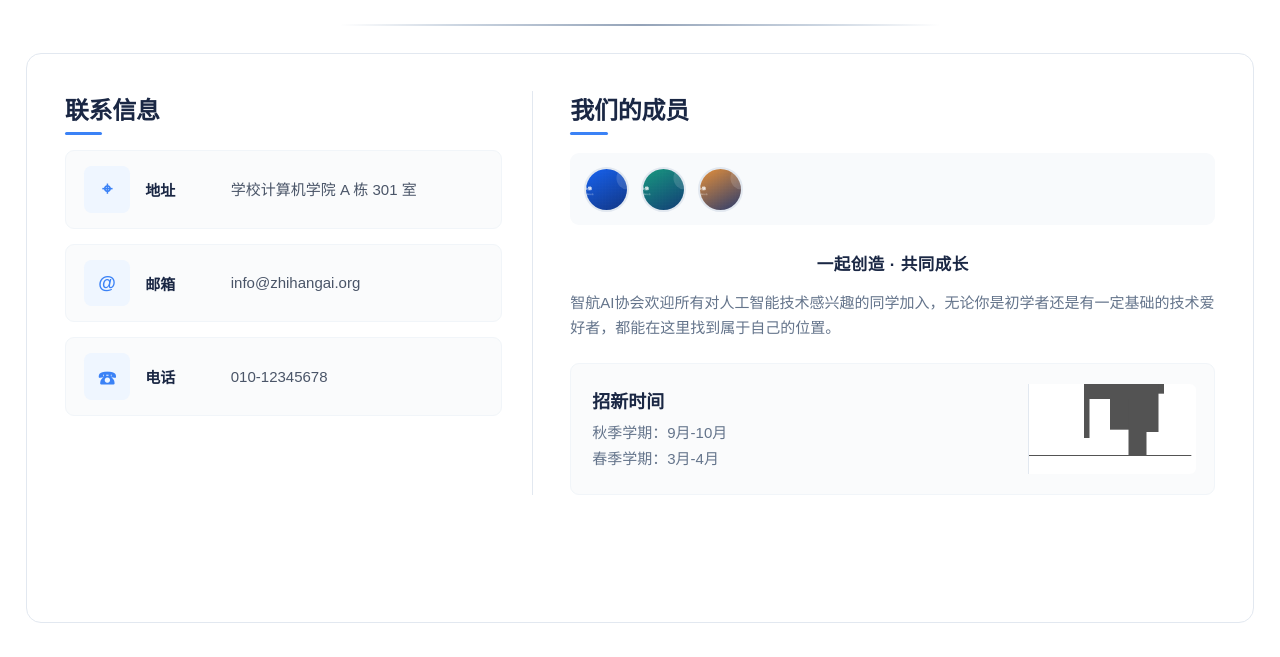
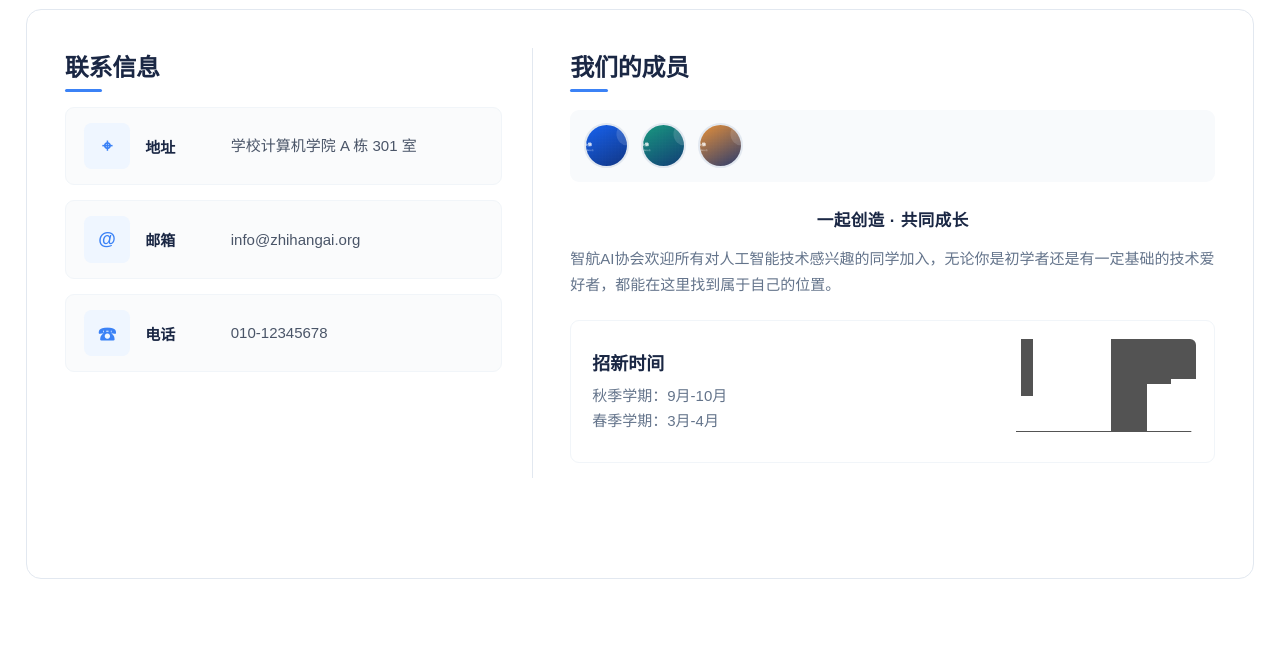
Before and after one commit to BREEY05/AiNavi, a website: page join.html in a window 1280 px wide. Shown: the part 438-1095 px from the top of the page. After the commit the page ends 1036 px from the top, so only its background shows below. Drawn offline with Linux system fonts and the light colour scheme; no server answers.

Commit message:
Update styles.css

```diff
--- a/styles.css
+++ b/styles.css
@@ -1084,10 +1084,10 @@ body[data-page="join"] .secret-logo-button .brand-logo {
 .join-hero {
   display: grid;
   place-items: center;
-  gap: 0.6rem;
-  margin-bottom: 1.8rem;
+  gap: 0.5rem;
+  margin-bottom: 1.2rem;
   text-align: center;
-  padding-top: 2.5rem;
+  padding-top: 1rem;
 }
 
 .join-page-logo {
@@ -1100,7 +1100,7 @@ body[data-page="join"] .secret-logo-button .brand-logo {
 }
 
 .join-hero h1 {
-  margin: 0.2rem 0 0;
+  margin: 0.1rem 0 0;
   color: #1a2744;
   font-size: clamp(2.8rem, 5vw, 4.2rem);
   font-weight: 900;
@@ -1111,7 +1111,7 @@ body[data-page="join"] .secret-logo-button .brand-logo {
 
 .join-hero p {
   width: min(54rem, 88vw);
-  margin: 0.6rem 0 0;
+  margin: 0.4rem 0 0;
   color: #4a5568;
   font-size: 1.15rem;
   line-height: 1.6;
@@ -1123,7 +1123,7 @@ body[data-page="join"] .secret-logo-button .brand-logo {
   width: 100%;
   max-width: 600px;
   height: 2px;
-  margin-top: 1.2rem;
+  margin-top: 1rem;
   background: linear-gradient(90deg, transparent, #cbd5e1 20%, #94a3b8 50%, #cbd5e1 80%, transparent);
   border-radius: 1px;
 }
@@ -1133,7 +1133,7 @@ body[data-page="join"] .secret-logo-button .brand-logo {
   grid-template-columns: minmax(23rem, 0.78fr) minmax(35rem, 1.22fr);
   gap: 2rem;
   width: min(96rem, calc(100vw - 3.5rem));
-  margin: 0 auto 1rem;
+  margin: 0 auto;
   padding: 2.5rem;
   min-height: 38rem;
   border: 1px solid #e2e8f0;
@@ -1315,14 +1315,15 @@ body[data-page="join"] .secret-logo-button .brand-logo {
 .recruit-box {
   position: relative;
   display: grid;
-  grid-template-columns: minmax(0, 1fr) 11.2rem;
+  grid-template-columns: minmax(0, 1fr) 12rem;
   gap: 1rem;
   align-items: center;
   margin-top: 1.5rem;
+  margin-bottom: 1rem;
   padding: 1.2rem;
   border: 1px solid #f1f5f9;
   border-radius: 0.6rem;
-  background: #fafbfc;
+  background: #ffffff;
 }
 
 .recruit-box h3 {
@@ -1341,10 +1342,9 @@ body[data-page="join"] .secret-logo-button .brand-logo {
 
 .dino-stage {
   position: relative;
-  height: 6rem;
+  height: 7rem;
   overflow: hidden;
-  border-left: 1px solid #e2e8f0;
-  background: #ffffff;
+  background: transparent;
   border-radius: 0 0.4rem 0.4rem 0;
 }
 
@@ -1352,7 +1352,7 @@ body[data-page="join"] .secret-logo-button .brand-logo {
   position: absolute;
   left: 0;
   right: 0;
-  bottom: 1.2rem;
+  bottom: 0.8rem;
   height: 1px;
   background: #535353;
   animation: dino-ground 0.18s linear infinite;
@@ -1364,67 +1364,70 @@ body[data-page="join"] .secret-logo-button .brand-logo {
   image-rendering: pixelated;
 }
 
-/* Chrome Dino - Realistic pixel dinosaur */
+/* Chrome Dino - Pixel dinosaur scaled to fit */
 .dino-runner {
-  left: 1rem;
-  bottom: 1.2rem;
-  width: 4.4rem;
-  height: 4.4rem;
+  left: 0.5rem;
+  bottom: 0.8rem;
+  width: 8.8rem;
+  height: 8.8rem;
   color: #535353;
   background: transparent;
-  /* Head */
+  /* Chrome Dino pixel art - each "pixel" is 0.8rem, scaled up */
   box-shadow:
-    /* Top of head and eye */
-    2.2rem 0rem 0 0 currentColor,
-    2.6rem 0rem 0 0 currentColor,
+    /* Row 1 - top of head */
+    4.4rem 0 0 0 currentColor,
+    5.2rem 0 0 0 currentColor,
+    /* Row 2 - eye area */
+    4.4rem -0.8rem 0 0 currentColor,
+    5.2rem -0.8rem 0 0 currentColor,
     /* Eye white */
-    2.6rem -0.4rem 0 0 #fff,
-    /* Face */
-    1.4rem -0.4rem 0 0 currentColor,
-    1.8rem -0.4rem 0 0 currentColor,
-    2.2rem -0.4rem 0 0 currentColor,
-    /* Upper mouth */
-    0.6rem -0.8rem 0 0 currentColor,
-    1rem -0.8rem 0 0 currentColor,
-    1.4rem -0.8rem 0 0 currentColor,
-    1.8rem -0.8rem 0 0 currentColor,
-    /* Lower body */
-    0 -1.2rem 0 0 currentColor,
-    0.4rem -1.2rem 0 0 currentColor,
-    0.8rem -1.2rem 0 0 currentColor,
-    1.2rem -1.2rem 0 0 currentColor,
-    1.6rem -1.2rem 0 0 currentColor,
-    2rem -1.2rem 0 0 currentColor,
-    2.4rem -1.2rem 0 0 currentColor,
-    /* Body */
-    0 -1.6rem 0 0 currentColor,
-    0.4rem -1.6rem 0 0 currentColor,
-    0.8rem -1.6rem 0 0 currentColor,
-    1.2rem -1.6rem 0 0 currentColor,
-    1.6rem -1.6rem 0 0 currentColor,
-    2rem -1.6rem 0 0 currentColor,
-    2.4rem -1.6rem 0 0 currentColor,
+    5.2rem -1.6rem 0 0 #fff,
+    /* Row 3 - face */
     2.8rem -1.6rem 0 0 currentColor,
-    /* Arms */
-    1.2rem -2rem 0 0 currentColor,
-    1.6rem -2rem 0 0 currentColor,
-    2rem -2rem 0 0 currentColor,
-    /* Upper legs and tail */
-    0.4rem -2.4rem 0 0 currentColor,
-    0.8rem -2.4rem 0 0 currentColor,
+    3.6rem -1.6rem 0 0 currentColor,
+    4.4rem -1.6rem 0 0 currentColor,
+    5.2rem -1.6rem 0 0 currentColor,
+    6rem -1.6rem 0 0 currentColor,
+    /* Row 4 - upper mouth */
     1.2rem -2.4rem 0 0 currentColor,
-    3.2rem -2.4rem 0 0 currentColor,
+    2rem -2.4rem 0 0 currentColor,
+    2.8rem -2.4rem 0 0 currentColor,
     3.6rem -2.4rem 0 0 currentColor,
-    /* Lower legs */
-    0.4rem -2.8rem 0 0 currentColor,
-    0.8rem -2.8rem 0 0 currentColor,
-    1.2rem -2.8rem 0 0 currentColor,
-    1.6rem -2.8rem 0 0 currentColor,
-    /* Feet */
-    0.2rem -3.2rem 0 0 currentColor,
-    0.6rem -3.2rem 0 0 currentColor,
-    1.4rem -3.2rem 0 0 currentColor,
-    1.8rem -3.2rem 0 0 currentColor;
+    4.4rem -2.4rem 0 0 currentColor,
+    /* Row 5 - neck/body top */
+    0 -3.2rem 0 0 currentColor,
+    0.8rem -3.2rem 0 0 currentColor,
+    1.6rem -3.2rem 0 0 currentColor,
+    2.4rem -3.2rem 0 0 currentColor,
+    /* Row 6 - body */
+    0 -4rem 0 0 currentColor,
+    0.8rem -4rem 0 0 currentColor,
+    1.6rem -4rem 0 0 currentColor,
+    2.4rem -4rem 0 0 currentColor,
+    3.2rem -4rem 0 0 currentColor,
+    4rem -4rem 0 0 currentColor,
+    4.8rem -4rem 0 0 currentColor,
+    5.6rem -4rem 0 0 currentColor,
+    /* Row 7 - arms */
+    2.4rem -4.8rem 0 0 currentColor,
+    3.2rem -4.8rem 0 0 currentColor,
+    4rem -4.8rem 0 0 currentColor,
+    /* Row 8 - upper legs & tail */
+    0.8rem -5.6rem 0 0 currentColor,
+    1.6rem -5.6rem 0 0 currentColor,
+    2.4rem -5.6rem 0 0 currentColor,
+    6.4rem -5.6rem 0 0 currentColor,
+    7.2rem -5.6rem 0 0 currentColor,
+    /* Row 9 - lower legs */
+    0.8rem -6.4rem 0 0 currentColor,
+    1.6rem -6.4rem 0 0 currentColor,
+    2.4rem -6.4rem 0 0 currentColor,
+    3.2rem -6.4rem 0 0 currentColor,
+    /* Row 10 - feet */
+    0.4rem -7.2rem 0 0 currentColor,
+    1.2rem -7.2rem 0 0 currentColor,
+    2.8rem -7.2rem 0 0 currentColor,
+    3.6rem -7.2rem 0 0 currentColor;
   animation: dino-jump 0.6s cubic-bezier(0.2, 0.8, 0.3, 1) infinite;
 }
 
@@ -1432,51 +1435,51 @@ body[data-page="join"] .secret-logo-button .brand-logo {
   content: none;
 }
 
-/* Chrome Cactus */
+/* Chrome Cactus - Scaled */
 .dino-cactus {
-  right: -3rem;
-  bottom: 1.2rem;
-  width: 2.6rem;
-  height: 3.8rem;
+  right: -5rem;
+  bottom: 0.8rem;
+  width: 5.2rem;
+  height: 7.6rem;
   color: #535353;
   box-shadow:
     /* Main trunk */
-    0.4rem 0 0 0 currentColor,
     0.8rem 0 0 0 currentColor,
-    1.2rem 0 0 0 currentColor,
-    0.4rem -0.4rem 0 0 currentColor,
-    0.8rem -0.4rem 0 0 currentColor,
-    1.2rem -0.4rem 0 0 currentColor,
-    0.4rem -0.8rem 0 0 currentColor,
+    1.6rem 0 0 0 currentColor,
+    2.4rem 0 0 0 currentColor,
     0.8rem -0.8rem 0 0 currentColor,
-    1.2rem -0.8rem 0 0 currentColor,
-    0.4rem -1.2rem 0 0 currentColor,
-    0.8rem -1.2rem 0 0 currentColor,
-    1.2rem -1.2rem 0 0 currentColor,
-    0.4rem -1.6rem 0 0 currentColor,
+    1.6rem -0.8rem 0 0 currentColor,
+    2.4rem -0.8rem 0 0 currentColor,
     0.8rem -1.6rem 0 0 currentColor,
-    1.2rem -1.6rem 0 0 currentColor,
-    0.4rem -2rem 0 0 currentColor,
-    0.8rem -2rem 0 0 currentColor,
-    1.2rem -2rem 0 0 currentColor,
-    0.4rem -2.4rem 0 0 currentColor,
+    1.6rem -1.6rem 0 0 currentColor,
+    2.4rem -1.6rem 0 0 currentColor,
     0.8rem -2.4rem 0 0 currentColor,
-    1.2rem -2.4rem 0 0 currentColor,
-    0.4rem -2.8rem 0 0 currentColor,
-    0.8rem -2.8rem 0 0 currentColor,
-    1.2rem -2.8rem 0 0 currentColor,
-    0.6rem -3.2rem 0 0 currentColor,
-    1rem -3.2rem 0 0 currentColor,
+    1.6rem -2.4rem 0 0 currentColor,
+    2.4rem -2.4rem 0 0 currentColor,
+    0.8rem -3.2rem 0 0 currentColor,
+    1.6rem -3.2rem 0 0 currentColor,
+    2.4rem -3.2rem 0 0 currentColor,
+    0.8rem -4rem 0 0 currentColor,
+    1.6rem -4rem 0 0 currentColor,
+    2.4rem -4rem 0 0 currentColor,
+    0.8rem -4.8rem 0 0 currentColor,
+    1.6rem -4.8rem 0 0 currentColor,
+    2.4rem -4.8rem 0 0 currentColor,
+    0.8rem -5.6rem 0 0 currentColor,
+    1.6rem -5.6rem 0 0 currentColor,
+    2.4rem -5.6rem 0 0 currentColor,
+    1.2rem -6.4rem 0 0 currentColor,
+    2rem -6.4rem 0 0 currentColor,
     /* Left arm */
-    0 -0.8rem 0 0 currentColor,
-    0 -1.2rem 0 0 currentColor,
     0 -1.6rem 0 0 currentColor,
-    -0.4rem -1.2rem 0 0 currentColor,
+    0 -2.4rem 0 0 currentColor,
+    0 -3.2rem 0 0 currentColor,
+    -0.8rem -2.4rem 0 0 currentColor,
     /* Right arm */
-    1.6rem -1.6rem 0 0 currentColor,
-    2rem -1.6rem 0 0 currentColor,
-    2rem -2rem 0 0 currentColor;
-  animation: cactus-run 2s linear infinite;
+    3.2rem -3.2rem 0 0 currentColor,
+    4rem -3.2rem 0 0 currentColor,
+    4rem -4rem 0 0 currentColor;
+  animation: cactus-run 3s linear infinite;
 }
 
 @keyframes dino-jump {
@@ -1484,7 +1487,7 @@ body[data-page="join"] .secret-logo-button .brand-logo {
     transform: translateY(0);
   }
   50% {
-    transform: translateY(-1.8rem);
+    transform: translateY(-3.6rem);
   }
 }
 
@@ -1493,7 +1496,7 @@ body[data-page="join"] .secret-logo-button .brand-logo {
     transform: translateX(0);
   }
   100% {
-    transform: translateX(-15rem);
+    transform: translateX(-16rem);
   }
 }
 
@@ -1864,13 +1867,23 @@ select:focus {
 
   .recruit-box {
     grid-template-columns: 1fr;
+    margin-bottom: 1rem;
   }
 
   .dino-stage {
-    height: 5.5rem;
-    border-left: none;
-    border-top: 1px solid #e2e8f0;
-    border-radius: 0 0 0.4rem 0.4rem;
+    height: 6rem;
+    border: none;
+    border-radius: 0;
+  }
+
+  .dino-runner {
+    width: 7rem;
+    height: 7rem;
+  }
+
+  .dino-cactus {
+    width: 4.2rem;
+    height: 6.2rem;
   }
 
   .activity-feed-item img,
```
